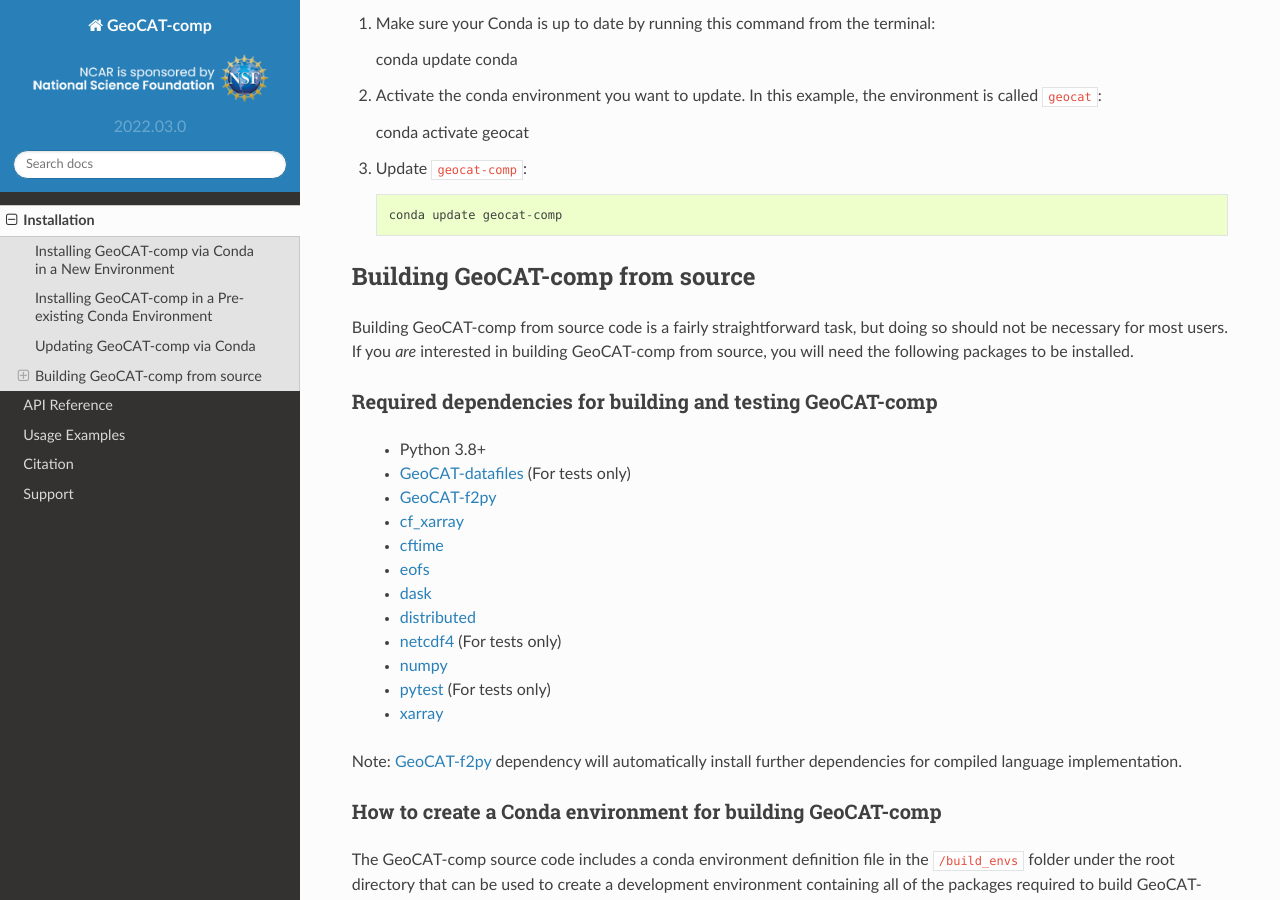
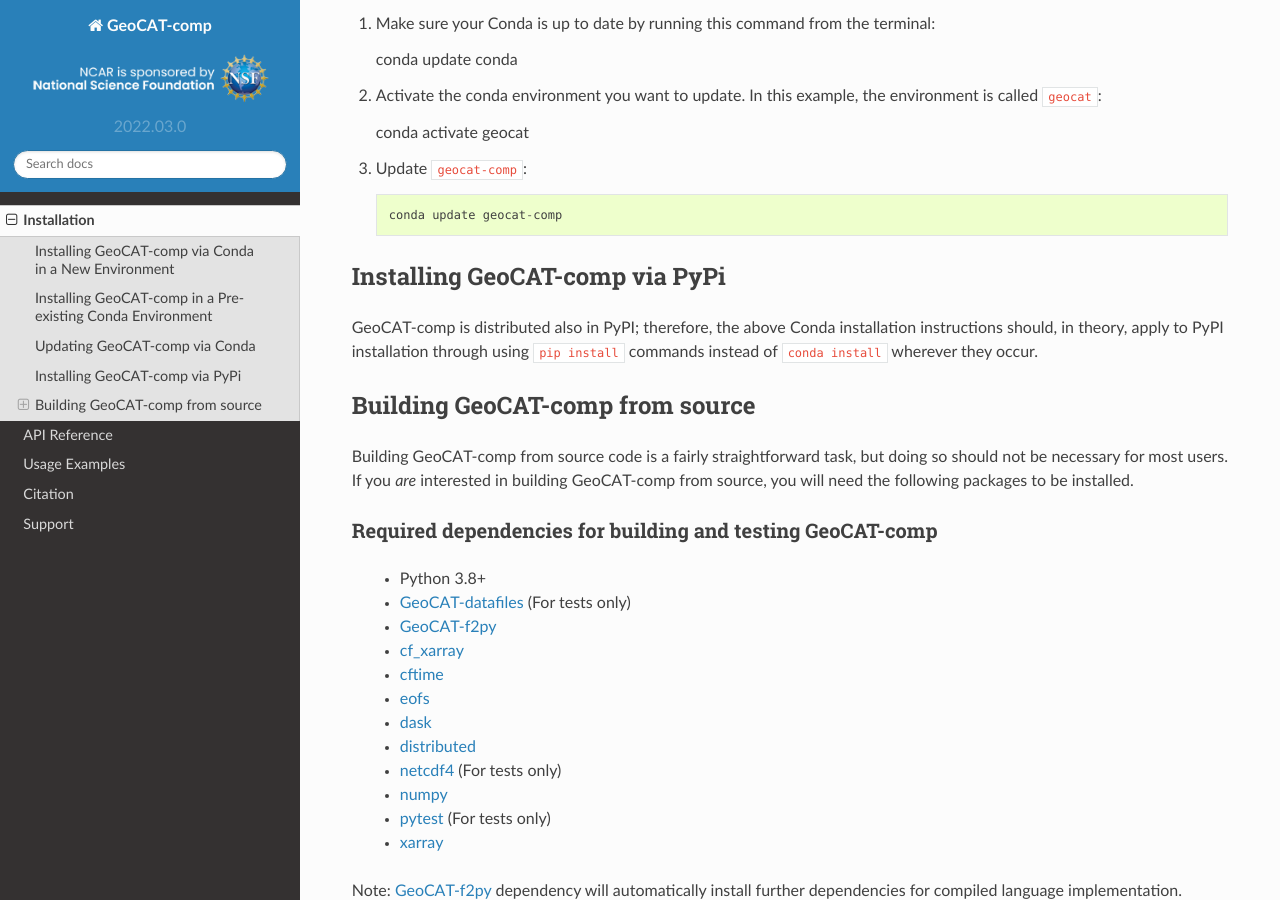
Before and after one commit to NCAR/geocat-comp, a Sphinx documentation site: the page built from docs/installation.rst, in a window 1280 px wide and 900 px high, scrolled down 1524 px. Built offline with Sphinx 7.4.7 and the Read the Docs theme 2.0.0, drawn with Linux system fonts in a browser that asks for light colours.

Commit message:
Added info about PyPi installation
Signed-off-by: Heather Craker <hcraker@ucar.edu>

```diff
--- a/docs/installation.rst
+++ b/docs/installation.rst
@@ -6,7 +6,7 @@
 the whole GeoCAT project.
 
 Installing GeoCAT-comp via Conda in a New Environment
-----------------------------------------------------
+-----------------------------------------------------
 
 The easiest way to install GeoCAT-comp is using
 `Conda <http://conda.pydata.org/docs/>`_::
@@ -81,6 +81,12 @@
 
     conda update geocat-comp
 
+
+Installing GeoCAT-comp via PyPi
+-------------------------------
+GeoCAT-comp is distributed also in PyPI; therefore, the above Conda installation instructions should, in theory,
+apply to PyPI installation through using :code:`pip install` commands instead of :code:`conda install` wherever they occur.
+
 Building GeoCAT-comp from source
 --------------------------------
 
```
